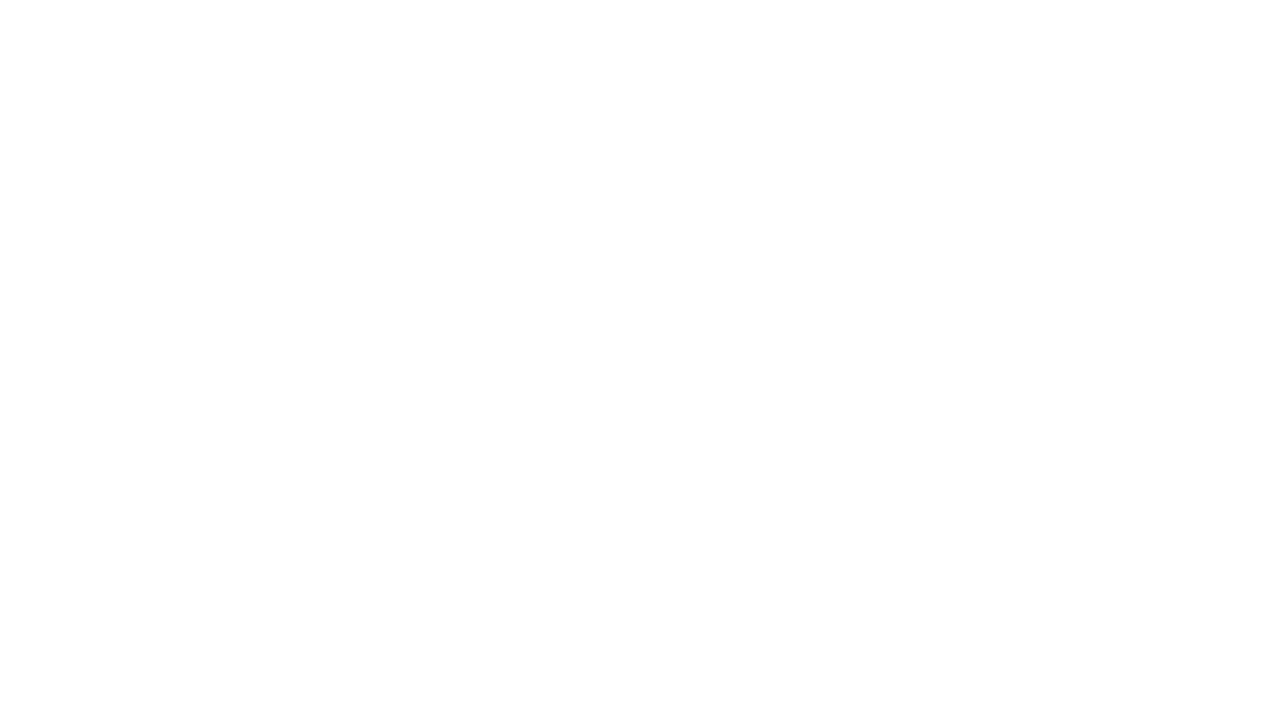
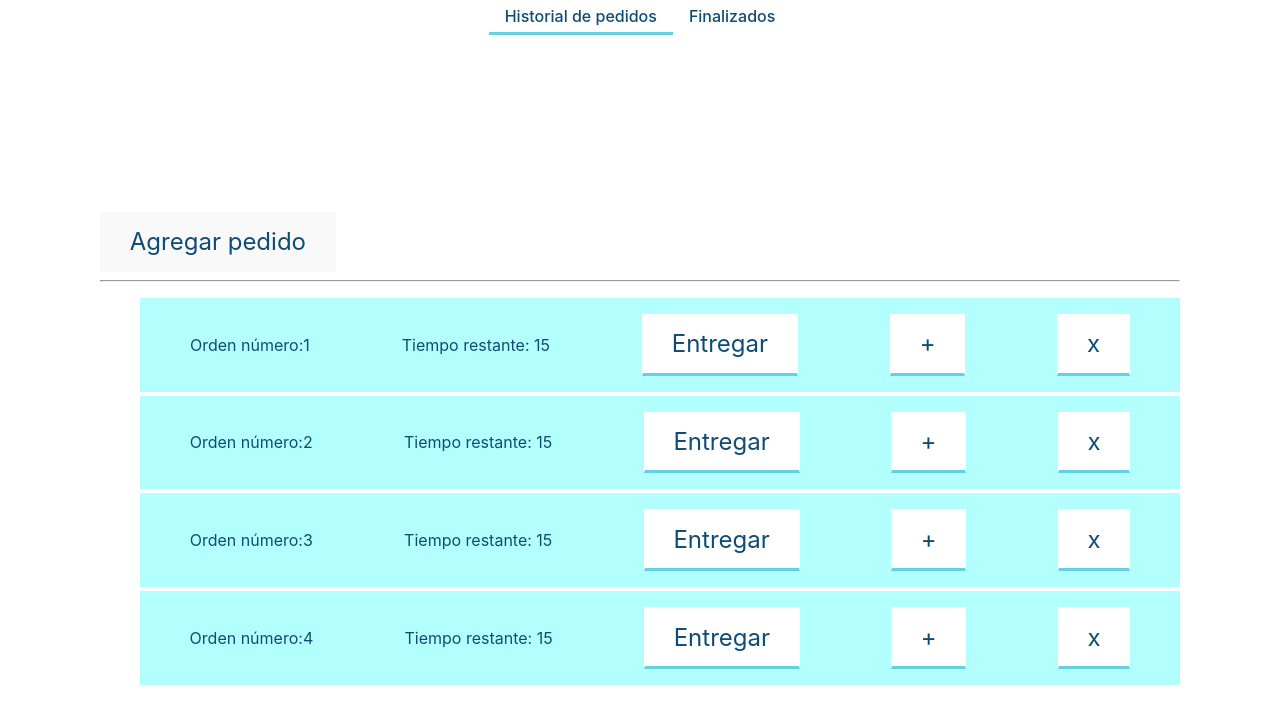
Before and after one commit to EmanuelPalacio/C7-05-node-react, a React (Vite) app in the folder frontend/: page /dashboard in a window 1280 px wide. Before the commit this address had no page. Shown: the top 724 px of the page. Built offline with nearby package versions, Linux system fonts and the light colour scheme.

Commit message:
generar página de dashboard

```diff
--- a/frontend/src/App.tsx
+++ b/frontend/src/App.tsx
@@ -1,4 +1,5 @@
 import { BrowserRouter, Route, Routes } from 'react-router-dom';
+import Dashboard from './pages/dashboard/Dashboard';
 import Login from './pages/login/Login';
 
 // import reactLogo from './assets/react.svg';
@@ -9,6 +10,7 @@ function App() {
       <BrowserRouter>
         <Routes>
           <Route path='/' element={<Login />} />
+          <Route path='/dashboard' element={<Dashboard />} />
         </Routes>
       </BrowserRouter>
     </div>
--- /dev/null
+++ b/frontend/src/pages/dashboard/Dashboard.tsx
@@ -0,0 +1,46 @@
+import React, { useState } from 'react';
+import styles from './styles/dashboard.module.css';
+
+const Dashboard: React.FC = () => {
+
+  const [orders,setOrders] = useState([
+    {orderId:1,tiempo:15},
+    {orderId:2,tiempo:15},
+    {orderId:3,tiempo:15},
+    {orderId:4,tiempo:15},
+  ])
+
+  const addOrder = () => {
+    setOrders(orders.concat({orderId:orders.length+1,tiempo:15}))
+  }
+
+  return (
+    <div className={styles.dashboardContainer}>
+      <div className={styles.dashboardHeader}>
+        <a className={`${styles.dashboardLink} ${styles.dashboardLinkActive}`}>Historial de pedidos</a>
+        <a className={`${styles.dashboardLink}`}>Finalizados</a>
+      </div>
+      <div className={styles.dashboardBody}>
+        <button onClick={addOrder} type='button' >Agregar pedido</button>
+        <hr />
+        <div className={styles.pedidosContainer}>
+          <ul>
+            {
+              orders.map( (order) =>
+              <li key={order.orderId} className={styles.order}>
+                <span>Orden número:{order.orderId} </span>
+                <span>Tiempo restante: {order.tiempo}</span>
+                <button className={styles.orderButton} type='button'>Entregar</button>
+                <button className={styles.orderButton} type='button'>+</button>
+                <button className={styles.orderButton} type='button'>x</button>
+              </li>)
+            }
+          </ul>
+        </div>
+      </div>
+    </div>
+  );
+};
+
+
+export default Dashboard;
--- /dev/null
+++ b/frontend/src/pages/dashboard/styles/dashboard.module.css
@@ -0,0 +1,38 @@
+.dashboardContainer{
+  min-height: 100vh;
+  margin: 0 100px;
+  display: grid;
+  align-content: center;
+  gap: 1rem;
+  grid-template-rows: 1fr 3fr;
+}
+
+.order{
+  justify-content: space-around;
+  align-items: center;
+  background-color: var(--primary);
+  padding: 1rem 0.25rem ;
+  margin: 0.25rem 0;
+  display: flex;
+
+}
+
+.orderButton{
+  background-color: var(--highlight) !important;
+  border-bottom: 3px solid var(--borderBottom);
+}
+
+.dashboardHeader{
+  display: flex;
+  justify-content: center;
+  align-items: flex-start;
+}
+
+.dashboardLink{
+  display: flex;
+  padding: 0.25rem 1rem;
+}
+
+.dashboardLinkActive{
+  border-bottom: 3px solid var(--borderBottom);
+}
--- a/frontend/src/styles/index.css
+++ b/frontend/src/styles/index.css
@@ -13,6 +13,7 @@
   -webkit-font-smoothing: antialiased;
   -moz-osx-font-smoothing: grayscale;
   -webkit-text-size-adjust: 100%;
+  text-size-adjust: 100%;
 }
 
 a {
@@ -69,6 +70,10 @@ input::placeholder{
   color: #0F4C75
 }
 
+li{
+  list-style: none;
+}
+
 
 @media (prefers-color-scheme: light) {
   :root {
--- a/frontend/src/styles/vars.css
+++ b/frontend/src/styles/vars.css
@@ -1,5 +1,6 @@
 :root {
   --primary: #B3FFFD;
   --secondary: #0F4C75;
+  --highlight: #FFF;
   --borderBottom: #64D0E3;
 }
```
Also changed, not shown: frontend/src/pages/dashboard/DashboardOrder.tsx (added, +24 -0 lines), 1 other file (tests, documents, lock files or other folders).
